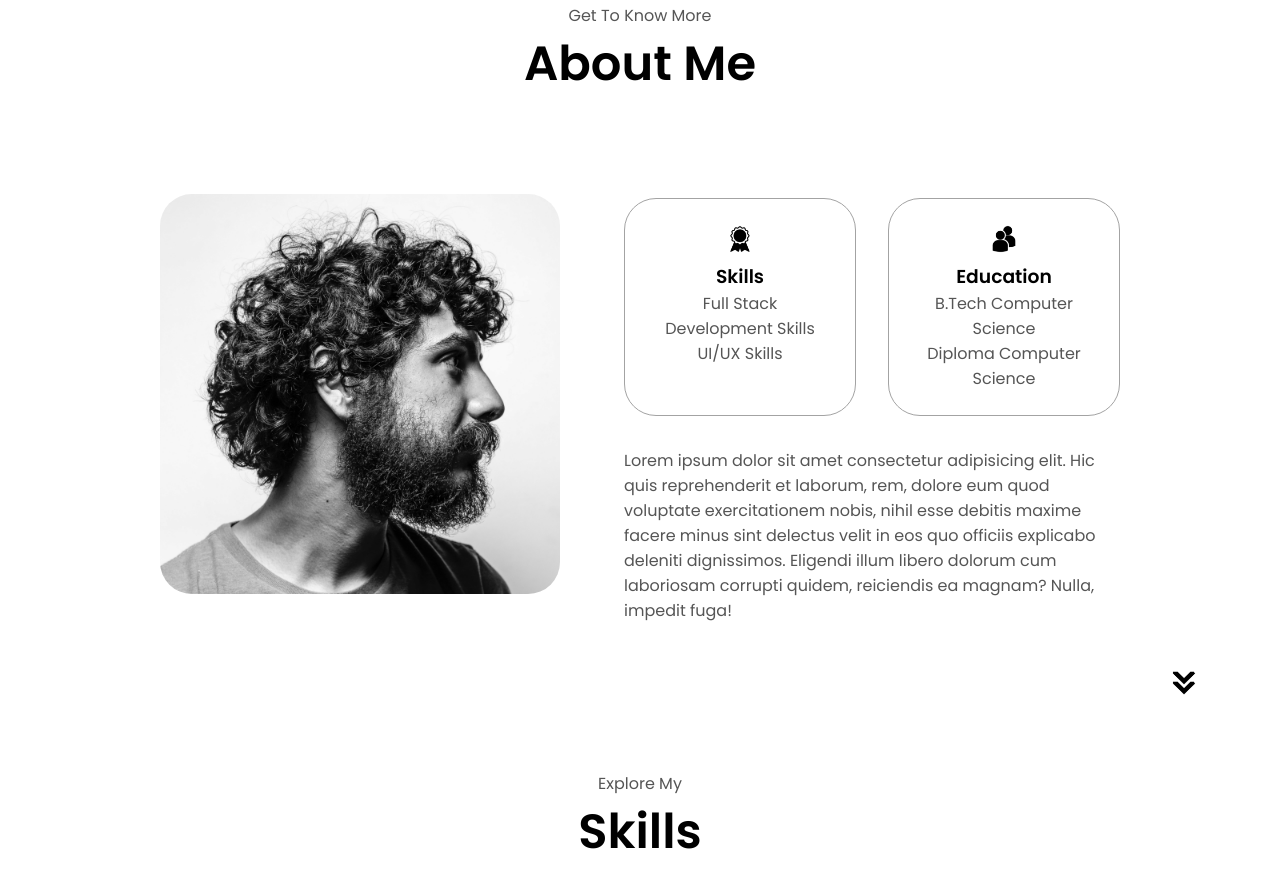
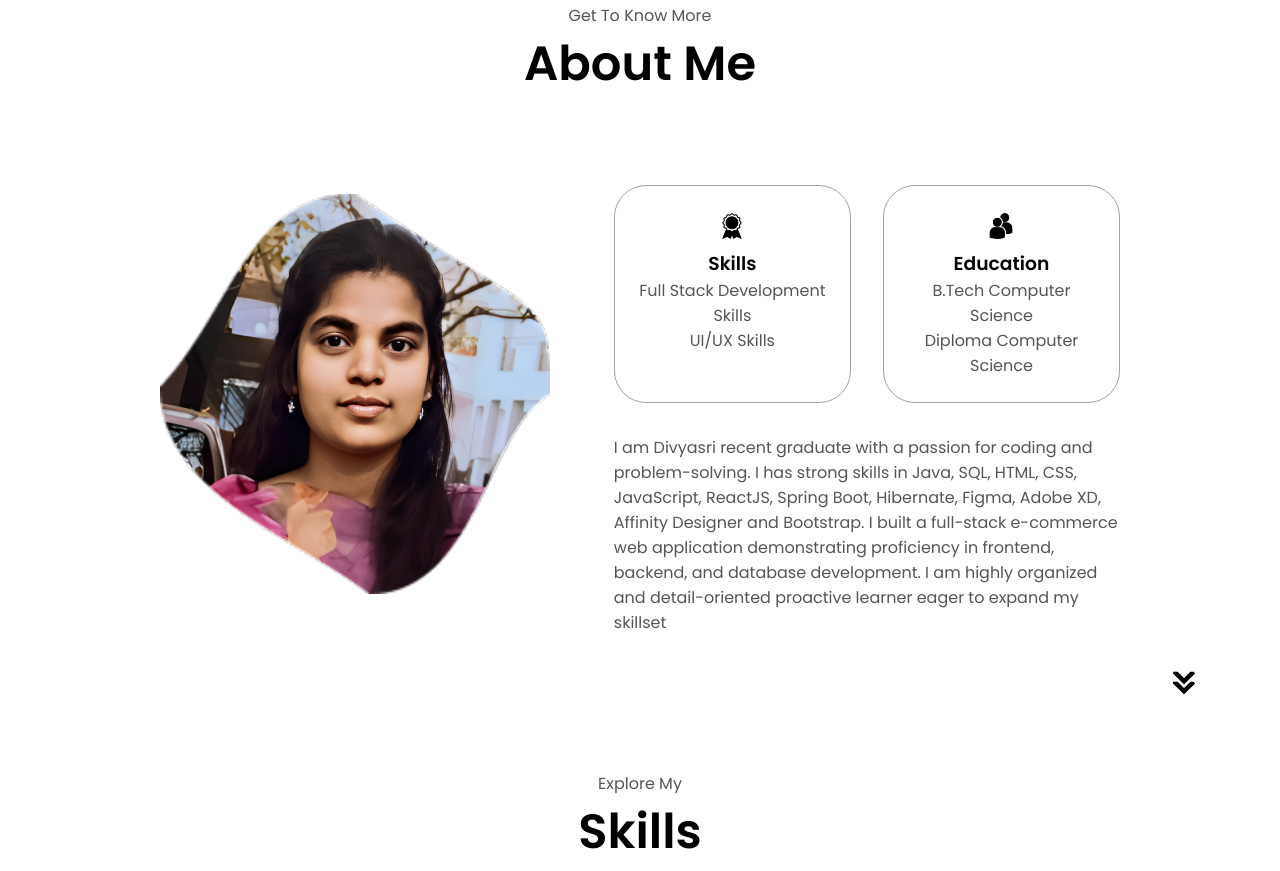
Before and after one commit to divyasripoloju/Portfolio, a plain HTML site: page index.html in a window 1280 px wide. Shown: the part 925-1796 px from the top of the page. Drawn offline with Linux system fonts and the light colour scheme.

Commit message:
finished

```diff
--- a/index.html
+++ b/index.html
@@ -40,7 +40,7 @@
     </nav>
     <section id="profile">
       <div class="section__pic-container">
-        <img src="./assets/profile-pic.png" alt="John Doe profile picture" />
+        <img src="./assets/Ellipse 3 (1).png" alt="John Doe profile picture" />
       </div>
       <div class="section__text">
         <p class="section__text__p1">Hello, I'm</p>
@@ -79,7 +79,7 @@
       <div class="section-container">
         <div class="section__pic-container">
           <img
-            src="./assets/about-pic.png"
+            src="./assets/Ellipse 2.png"
             alt="Profile picture"
             class="about-pic"
           />
@@ -108,12 +108,7 @@
           </div>
           <div class="text-container">
             <p>
-              Lorem ipsum dolor sit amet consectetur adipisicing elit. Hic quis
-              reprehenderit et laborum, rem, dolore eum quod voluptate
-              exercitationem nobis, nihil esse debitis maxime facere minus sint
-              delectus velit in eos quo officiis explicabo deleniti dignissimos.
-              Eligendi illum libero dolorum cum laboriosam corrupti quidem,
-              reiciendis ea magnam? Nulla, impedit fuga!
+              I am Divyasri recent graduate with a passion for coding and problem-solving. I has strong skills in Java, SQL, HTML, CSS, JavaScript, ReactJS, Spring Boot, Hibernate, Figma, Adobe XD, Affinity Designer and Bootstrap. I built a full-stack e-commerce web application demonstrating proficiency in frontend, backend, and database development.  I am highly organized and detail-oriented proactive learner eager to expand my skillset
             </p>
           </div>
         </div>
@@ -383,7 +378,9 @@
         <div class="nav-links-container">
           <ul class="nav-links">
             <li><a href="#about">About</a></li>
-            <li><a href="#experience">Experience</a></li>
+
+            <li><a href="#experience" >UI Portfolio</a></li>
+            <li><a href="#experience" >Skills</a></li>
             <li><a href="#projects">Projects</a></li>
             <li><a href="#contact">Contact</a></li>
           </ul>
```
Also changed, not shown: assets/Ellipse 2.png (added), assets/Ellipse 3 (1).png (added).
